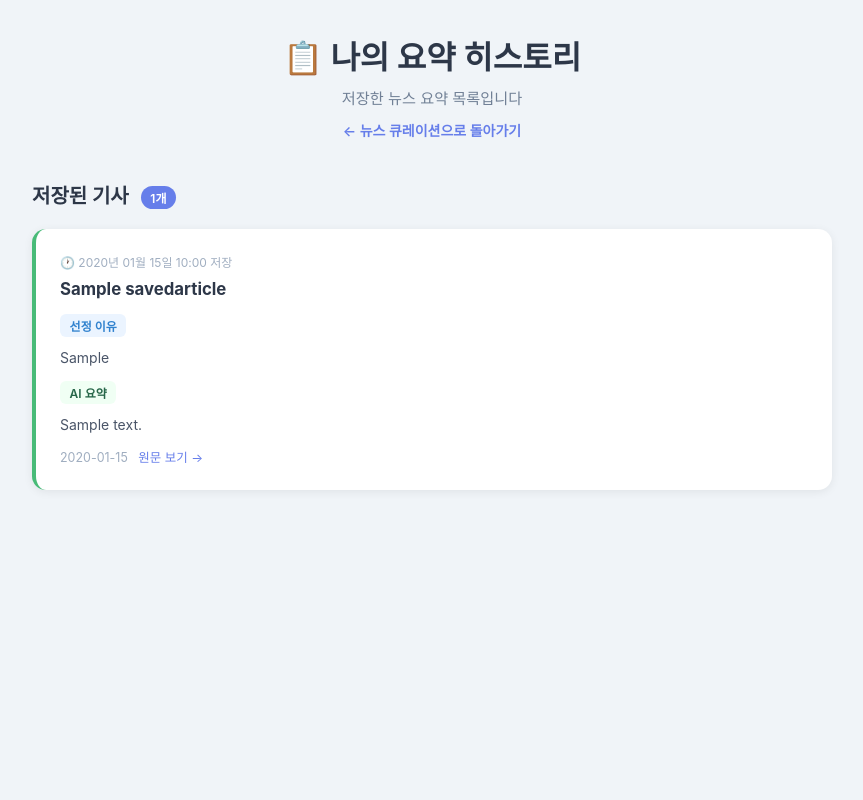
After one commit to raiwonkr/chapter10_2, a Django app: page /history/ in a window 1280 px wide. The commit adds this page. Shown: the whole page, without its empty margins (208-1071 px from the left). Run offline with Django 5.2, Linux system fonts and the light colour scheme; tables that the repository leaves empty hold one stand-in row (values such as "Sample post").

Commit message:
Add article save feature and history page
- SavedArticle model (title, reason, summary, link, pub_date, saved_at)
- [결과 저장하기] button on each curated article card
- /save/ endpoint to persist selected article to DB
- /history/ page listing all saved articles with timestamps

Co-Authored-By: Claude Sonnet 4.6 <noreply@anthropic.com>

```diff
--- a/news/models.py
+++ b/news/models.py
@@ -1,3 +1,16 @@
 from django.db import models
 
-# Create your models here.
+
+class SavedArticle(models.Model):
+    title = models.CharField(max_length=500)
+    reason = models.TextField()
+    summary = models.TextField()
+    link = models.URLField(max_length=1000)
+    pub_date = models.CharField(max_length=100, blank=True)
+    saved_at = models.DateTimeField(auto_now_add=True)
+
+    class Meta:
+        ordering = ["-saved_at"]
+
+    def __str__(self):
+        return self.title
--- /dev/null
+++ b/news/templates/news/history.html
@@ -0,0 +1,176 @@
+<!DOCTYPE html>
+<html lang="ko">
+<head>
+  <meta charset="UTF-8">
+  <meta name="viewport" content="width=device-width, initial-scale=1.0">
+  <title>나의 요약 히스토리</title>
+  <style>
+    *, *::before, *::after { box-sizing: border-box; margin: 0; padding: 0; }
+
+    body {
+      font-family: -apple-system, BlinkMacSystemFont, "Segoe UI", sans-serif;
+      background: #f0f4f8;
+      color: #1a202c;
+      min-height: 100vh;
+      padding: 2rem 1rem;
+    }
+
+    .container { max-width: 800px; margin: 0 auto; }
+
+    header { text-align: center; margin-bottom: 2.5rem; }
+    header h1 { font-size: 2rem; font-weight: 700; color: #2d3748; }
+    header p { margin-top: 0.5rem; color: #718096; font-size: 0.95rem; }
+    .nav-link {
+      display: inline-block;
+      margin-top: 0.75rem;
+      font-size: 0.875rem;
+      color: #667eea;
+      text-decoration: none;
+      font-weight: 600;
+    }
+    .nav-link:hover { text-decoration: underline; }
+
+    .results-header {
+      display: flex;
+      align-items: baseline;
+      gap: 0.75rem;
+      margin-bottom: 1.25rem;
+    }
+    .results-header h2 { font-size: 1.25rem; font-weight: 700; color: #2d3748; }
+    .results-header .badge {
+      background: #667eea;
+      color: #fff;
+      font-size: 0.75rem;
+      font-weight: 600;
+      padding: 0.2rem 0.6rem;
+      border-radius: 99px;
+    }
+
+    .empty-box {
+      text-align: center;
+      padding: 4rem 2rem;
+      background: #fff;
+      border-radius: 16px;
+      box-shadow: 0 2px 12px rgba(0,0,0,0.08);
+      color: #a0aec0;
+    }
+    .empty-box p { font-size: 1rem; margin-top: 0.5rem; }
+
+    .article-card {
+      background: #fff;
+      border-radius: 14px;
+      padding: 1.5rem;
+      box-shadow: 0 2px 10px rgba(0,0,0,0.07);
+      margin-bottom: 1.25rem;
+      border-left: 4px solid #48bb78;
+    }
+
+    .article-saved-at {
+      font-size: 0.75rem;
+      color: #a0aec0;
+      margin-bottom: 0.5rem;
+    }
+
+    .article-title {
+      font-size: 1.05rem;
+      font-weight: 700;
+      color: #2d3748;
+      margin-bottom: 0.75rem;
+      line-height: 1.4;
+    }
+    .article-title a { color: inherit; text-decoration: none; }
+    .article-title a:hover { color: #667eea; }
+
+    .tag {
+      display: inline-block;
+      font-size: 0.75rem;
+      font-weight: 600;
+      padding: 0.2rem 0.6rem;
+      border-radius: 6px;
+      margin-bottom: 0.6rem;
+    }
+    .tag-reason { background: #ebf4ff; color: #3182ce; }
+    .tag-summary { background: #f0fff4; color: #276749; }
+
+    .article-reason, .article-summary {
+      font-size: 0.875rem;
+      color: #4a5568;
+      line-height: 1.6;
+      margin-bottom: 0.75rem;
+    }
+
+    .article-footer {
+      display: flex;
+      align-items: center;
+      justify-content: space-between;
+      margin-top: 0.5rem;
+    }
+    .article-meta {
+      font-size: 0.78rem;
+      color: #a0aec0;
+    }
+    .article-meta a { color: #667eea; text-decoration: none; }
+    .article-meta a:hover { text-decoration: underline; }
+
+    .delete-btn {
+      padding: 0.4rem 0.9rem;
+      background: #fff;
+      border: 1.5px solid #fc8181;
+      border-radius: 7px;
+      color: #e53e3e;
+      font-size: 0.8rem;
+      font-weight: 600;
+      cursor: pointer;
+      transition: all 0.2s;
+    }
+    .delete-btn:hover { background: #e53e3e; color: #fff; }
+  </style>
+</head>
+<body>
+  <div class="container">
+    <header>
+      <h1>📋 나의 요약 히스토리</h1>
+      <p>저장한 뉴스 요약 목록입니다</p>
+      <a href="{% url 'index' %}" class="nav-link">← 뉴스 큐레이션으로 돌아가기</a>
+    </header>
+
+    {% if articles %}
+    <div class="results-header">
+      <h2>저장된 기사</h2>
+      <span class="badge">{{ articles|length }}개</span>
+    </div>
+
+    {% for article in articles %}
+    <div class="article-card">
+      <div class="article-saved-at">🕐 {{ article.saved_at|date:"Y년 m월 d일 H:i" }} 저장</div>
+      <div class="article-title">
+        <a href="{{ article.link }}" target="_blank" rel="noopener">{{ article.title }}</a>
+      </div>
+
+      <span class="tag tag-reason">선정 이유</span>
+      <div class="article-reason">{{ article.reason }}</div>
+
+      <span class="tag tag-summary">AI 요약</span>
+      <div class="article-summary">{{ article.summary }}</div>
+
+      <div class="article-footer">
+        <div class="article-meta">
+          {{ article.pub_date }}&nbsp;&nbsp;
+          <a href="{{ article.link }}" target="_blank" rel="noopener">원문 보기 →</a>
+        </div>
+      </div>
+    </div>
+    {% endfor %}
+
+    {% else %}
+    <div class="empty-box">
+      <div style="font-size:3rem">📭</div>
+      <p>아직 저장된 기사가 없습니다.</p>
+      <p style="margin-top:1rem">
+        <a href="{% url 'index' %}" class="nav-link">뉴스 큐레이션 시작하기 →</a>
+      </p>
+    </div>
+    {% endif %}
+  </div>
+</body>
+</html>
--- a/news/urls.py
+++ b/news/urls.py
@@ -3,4 +3,6 @@ from . import views
 
 urlpatterns = [
     path("", views.index, name="index"),
+    path("save/", views.save_article, name="save_article"),
+    path("history/", views.history, name="history"),
 ]
--- a/news/views.py
+++ b/news/views.py
@@ -1,5 +1,7 @@
-from django.shortcuts import render
+from django.shortcuts import render, redirect
+from django.views.decorators.http import require_POST
 from .services import search_naver_news, curate_articles
+from .models import SavedArticle
 
 
 def index(request):
@@ -20,3 +22,20 @@ def index(request):
                 context["error"] = str(e)
 
     return render(request, "news/index.html", context)
+
+
+@require_POST
+def save_article(request):
+    SavedArticle.objects.create(
+        title=request.POST.get("title", ""),
+        reason=request.POST.get("reason", ""),
+        summary=request.POST.get("summary", ""),
+        link=request.POST.get("link", ""),
+        pub_date=request.POST.get("pub_date", ""),
+    )
+    return redirect("history")
+
+
+def history(request):
+    articles = SavedArticle.objects.all()
+    return render(request, "news/history.html", {"articles": articles})
```
Also changed, not shown: news/templates/news/index.html (+44 -3 lines), news/migrations/0001_initial.py (added).
